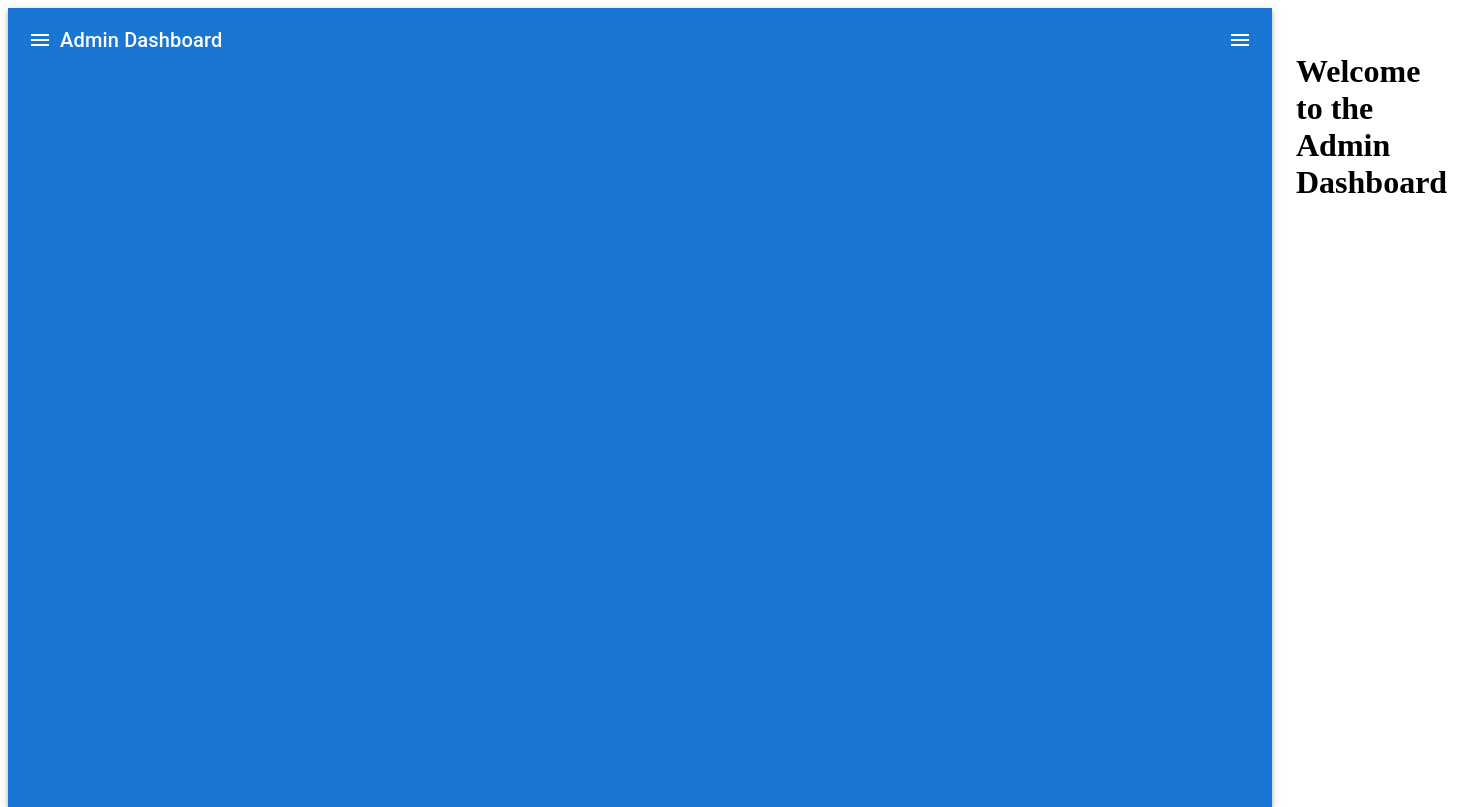
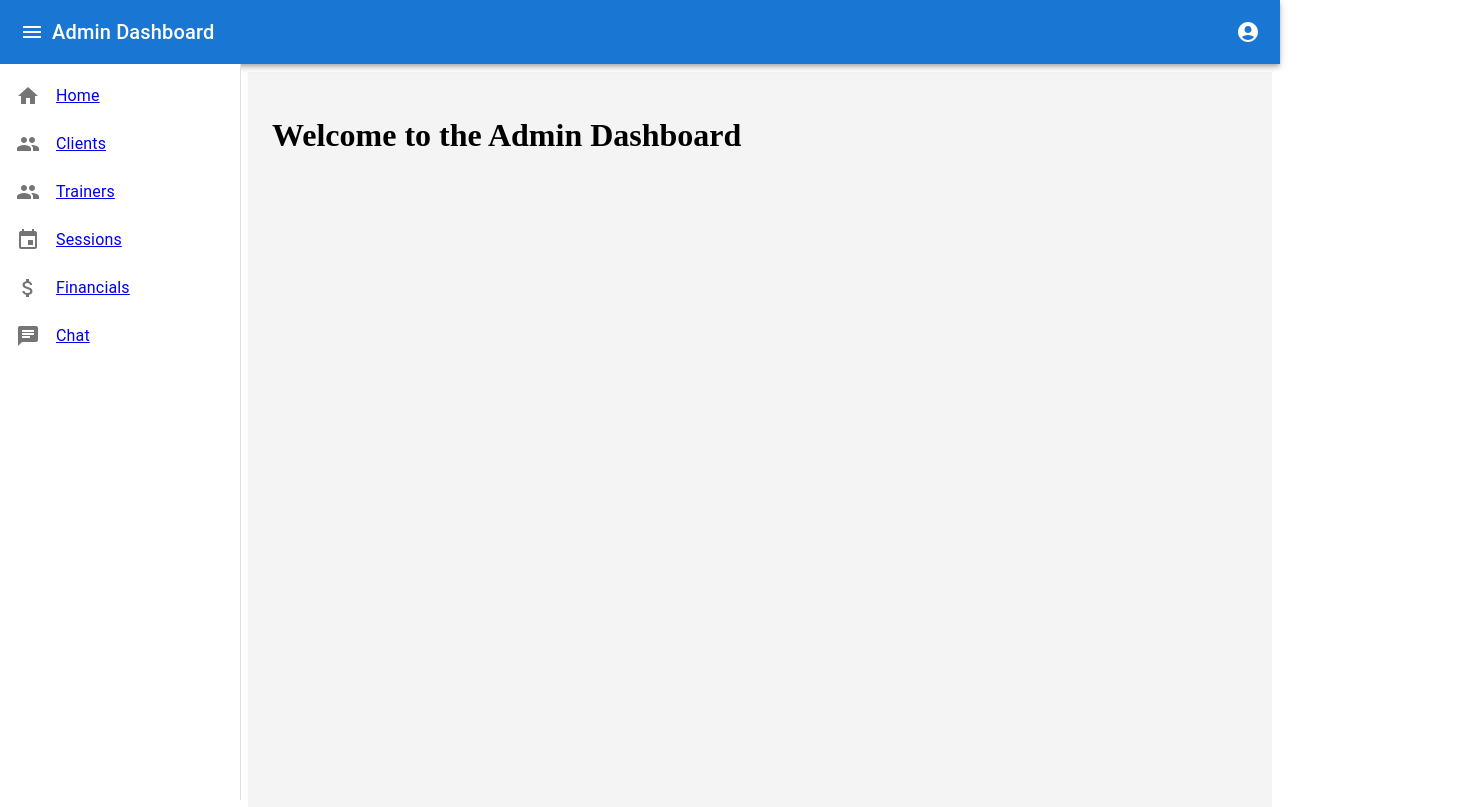
Before and after one commit to LordBobbert/GymManagerDev, a Next.js app in the folder frontend/: page /admin/dashboard in a window 1280 px wide. Shown: the top 807 px of the page, 1471 px wide, since content can reach past the window. Built offline with nearby package versions, Linux system fonts and the light colour scheme.

Commit message:
Refactor package.json to add prettier dependency

```diff
--- a/frontend/package.json
+++ b/frontend/package.json
@@ -23,6 +23,7 @@
     "next": "latest",
     "next-auth": "^4.24.7",
     "nookies": "^2.5.2",
+    "prettier": "^3.3.3",
     "react": "latest",
     "react-dom": "latest",
     "react-hook-form": "^7.53.0",
--- a/frontend/src/app/admin/dashboard/components/AppBarMenu.tsx
+++ b/frontend/src/app/admin/dashboard/components/AppBarMenu.tsx
@@ -1,68 +1,107 @@
-
-import React, { useState } from 'react';
-import {
-  AppBar,
-  Toolbar,
-  IconButton,
-  Typography,
-  Menu,
-  MenuItem,
-} from '@mui/material';
+// File: src/app/admin/dashboard/components/AppBarMenu.tsx
+"use client";
+import React from 'react';
+import { AppBar, Toolbar, IconButton, Typography, Drawer, List, ListItemButton, ListItemIcon, ListItemText, Box, Tooltip, Avatar } from '@mui/material';
 import MenuIcon from '@mui/icons-material/Menu';
+import HomeIcon from '@mui/icons-material/Home';
+import PeopleIcon from '@mui/icons-material/People';
+import EventIcon from '@mui/icons-material/Event';
+import AttachMoneyIcon from '@mui/icons-material/AttachMoney';
+import ChatIcon from '@mui/icons-material/Chat';
+import AccountCircle from '@mui/icons-material/AccountCircle';
+import Link from 'next/link';
 
 interface AppBarMenuProps {
-  onMenuToggle: () => void;
-  role: 'admin' | 'trainer' | 'client';
+  isDrawerOpen: boolean;
+  setIsDrawerOpen: React.Dispatch<React.SetStateAction<boolean>>;
 }
 
-const AppBarMenu: React.FC<AppBarMenuProps> = ({ onMenuToggle, role }) => {
-  const [anchorEl, setAnchorEl] = useState<null | HTMLElement>(null);
+// Define menu items
+const menuItems = [
+  { text: 'Home', href: '/admin/dashboard', icon: <HomeIcon /> },
+  { text: 'Clients', href: '/admin/clients', icon: <PeopleIcon /> },
+  { text: 'Trainers', href: '/admin/trainers', icon: <PeopleIcon /> },
+  { text: 'Sessions', href: '/admin/sessions', icon: <EventIcon /> },
+  { text: 'Financials', href: '/admin/financials', icon: <AttachMoneyIcon /> },
+  { text: 'Chat', href: '/admin/chat', icon: <ChatIcon /> },
+];
 
-  const handleMenuOpen = (event: React.MouseEvent<HTMLElement>) => {
-    setAnchorEl(event.currentTarget);
-  };
+const drawerHeight = 64; // AppBar height
 
-  const handleMenuClose = () => {
-    setAnchorEl(null);
+const AppBarMenu = ({ isDrawerOpen, setIsDrawerOpen }: AppBarMenuProps) => {
+  // Toggle the drawer open/close
+  const toggleDrawer = () => {
+    setIsDrawerOpen(!isDrawerOpen);
   };
 
   return (
-    <AppBar position="static">
+    <>
+      {/* AppBar at the top */}
+      <AppBar position="fixed">
         <Toolbar>
           <IconButton
             edge="start"
             color="inherit"
             aria-label="menu"
-          onClick={onMenuToggle}
+            onClick={toggleDrawer}
           >
             <MenuIcon />
           </IconButton>
-
-        {/* Role-based Dashboard Title */}
           <Typography variant="h6" sx={{ flexGrow: 1 }}>
-          {role ? `${role.charAt(0).toUpperCase() + role.slice(1)} Dashboard` : 'Dashboard'}
+            Admin Dashboard
           </Typography>
-
-        <IconButton
-          edge="end"
-          color="inherit"
-          aria-controls="profile-menu"
-          aria-haspopup="true"
-          onClick={handleMenuOpen}
-        >
-          <MenuIcon />
+          {/* Profile icon on the right side of the Appbar */}
+          <IconButton edge="end" color="inherit">
+            <AccountCircle />
           </IconButton>
-        <Menu
-          id="profile-menu"
-          anchorEl={anchorEl}
-          open={Boolean(anchorEl)}
-          onClose={handleMenuClose}
-        >
-          <MenuItem onClick={handleMenuClose}>Profile</MenuItem>
-          <MenuItem onClick={handleMenuClose}>Logout</MenuItem>
-        </Menu>
         </Toolbar>
       </AppBar>
+
+      {/* Sidebar Drawer */}
+      <Drawer
+        variant="permanent"
+        sx={{
+          width: isDrawerOpen ? 240 : 60,
+          "& .MuiDrawer-paper": {
+            width: isDrawerOpen ? 240 : 60,
+            marginTop: `${drawerHeight}px`,
+            height: `calc(100% - ${drawerHeight}px)`,
+            overflowX: 'hidden',
+            transition: 'width 0.3s',
+          }
+        }}
+      >
+        <Box
+          role="presentation"
+          sx={{ display: 'flex', flexDirection: 'column', alignItems: isDrawerOpen ? 'flex-start' : 'center' }}
+        >
+          <List>
+            {menuItems.map((item, index) => (
+              <Link href={item.href} key={index} passHref>
+                <Tooltip title={isDrawerOpen ? '' : item.text} placement="right">
+                  <ListItemButton sx={{
+                    justifyContent: isDrawerOpen ? 'initial' : 'center',
+                    paddingLeft: isDrawerOpen ? 2 : 1,  // Add padding to the left
+                    paddingRight: isDrawerOpen ? 2 : 1,  // Reduce padding on the right
+                  }}>
+                    <ListItemIcon
+                      sx={{
+                        minWidth: 0, // Remove minWidth for icon
+                        mr: isDrawerOpen ? 2 : 'auto', // Adjust margin based on the menu state
+                        justifyContent: 'center',
+                      }}
+                    >
+                      {item.icon}
+                    </ListItemIcon>
+                    {isDrawerOpen && <ListItemText primary={item.text} />}
+                  </ListItemButton>
+                </Tooltip>
+              </Link>
+            ))}
+          </List>
+        </Box>
+      </Drawer>
+    </>
   );
 };
 
--- a/frontend/src/app/admin/dashboard/layout.tsx
+++ b/frontend/src/app/admin/dashboard/layout.tsx
@@ -1,22 +1,34 @@
-// File: app/admin/dashboard/layout.tsx
+// File: src/app/admin/dashboard/layout.tsx
 "use client";
-import { ReactNode } from 'react';
+import React, { ReactNode, useState } from 'react';
+import AppBarMenu from './components/AppBarMenu';
 import { Box } from '@mui/material';
-import AppBarMenu from './components/AppBarMenu';
 
 interface AdminDashboardLayoutProps {
   children: ReactNode;
-  role: 'admin' | 'trainer' | 'client'; // Role-based content switching
 }
 
 const AdminDashboardLayout = ({ children }: AdminDashboardLayoutProps) => {
+  const [isDrawerOpen, setIsDrawerOpen] = useState(true); // Managing the state of the sidebar
+
   return (
     <Box sx={{ display: 'flex', height: '100vh' }}>
-      {/* AppBar with Menu */}
-      <AppBarMenu onMenuToggle={() => {}} role="admin" /> {/* Pass role here */}
+      {/* AppBar and Drawer */}
+      <AppBarMenu isDrawerOpen={isDrawerOpen} setIsDrawerOpen={setIsDrawerOpen} />
 
-      {/* Main Content Area */}
-      <Box component="main" sx={{ flexGrow: 1, p: 3 }}>
+      {/* Main content area */}
+      <Box
+        component="main"
+        sx={{
+          flexGrow: 1,
+          p: 3,
+          mt: '64px',
+          backgroundColor: '#f4f4f4',
+          // Adjust the margin based on whether the drawer is open or closed
+          marginLeft: isDrawerOpen ? '0px' : '0px',
+          transition: 'margin-left 0.3s ease',
+        }}
+      >
         {children}
       </Box>
     </Box>
--- a/frontend/src/app/admin/dashboard/page.tsx
+++ b/frontend/src/app/admin/dashboard/page.tsx
@@ -1,9 +1,9 @@
-// File: app/admin/dashboard/page.tsx
+// frontend\src\app\admin\dashboard\page.tsx
+
 export default function AdminDashboard() {
   return (
-    <div>
+    <>
       <h1>Welcome to the Admin Dashboard</h1>
-      {/* Admin-specific content goes here */}
-    </div>
+    </>
   );
 }
```
Also changed, not shown: frontend/src/app/admin/dashboard/components/Sidebar.tsx (deleted, +0 -139 lines), 1 other file (tests, documents, lock files or other folders). Lines whose indentation alone changed are shown as unchanged.
